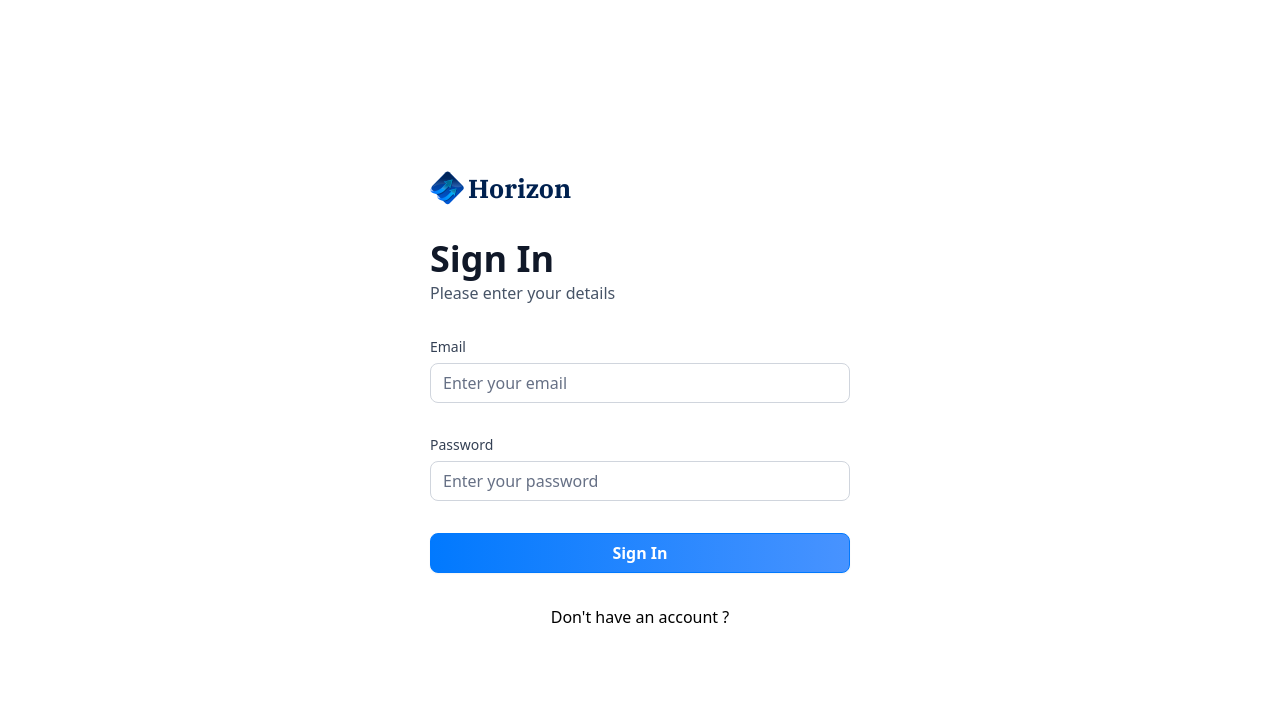
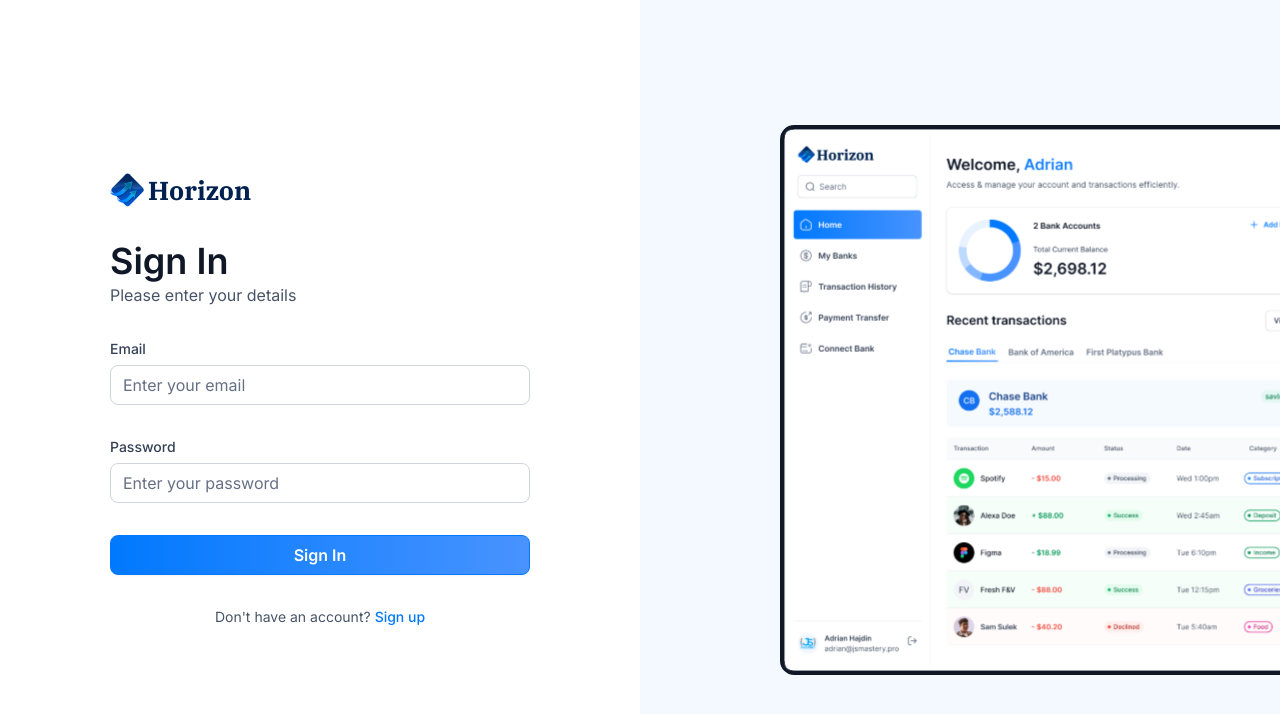
Before and after one commit to israelnojr/horizon, a Next.js app: page /sign-in in a window 1280 px wide. Shown: the top 714 px of the page. Built offline with nearby package versions, Linux system fonts and the light colour scheme; no server answers.

Commit message:
sentry integration

```diff
--- a/app/(auth)/layout.tsx
+++ b/app/(auth)/layout.tsx
@@ -1,11 +1,20 @@
+import Image from "next/image";
 export default function AuthLayout({
     children,
   }: Readonly<{
     children: React.ReactNode;
   }>) {
     return (
-      <main>
+      <main className="flex min-h-screen w-full justify-between font-inter" >
           {children}
+          <div className="auth-asset">
+            <Image
+              src={"/icons/auth-image.svg"}
+              alt="horizon bank"
+              width={500}
+              height={500}
+            />
+          </div>
       </main>
     );
   }
--- /dev/null
+++ b/app/api/sentry-example-api/route.js
@@ -0,0 +1,9 @@
+import { NextResponse } from "next/server";
+
+export const dynamic = "force-dynamic";
+
+// A faulty API route to test Sentry's error monitoring
+export function GET() {
+  throw new Error("Sentry Example API Route Error");
+  return NextResponse.json({ data: "Testing Sentry Error..." });
+}
--- a/components/AuthForm.tsx
+++ b/components/AuthForm.tsx
@@ -132,10 +132,14 @@
                     </form>
                 </Form>
                 <footer className="flex justify-center gap-1">
-                    <p>
-                        {type === 'sign-in' ? (<Link href={"/sign-up"}>Don't have an account ?</Link>) :
-                        <Link href={"/sign-in"}>Already have an account ?</Link>}
+                    <p className="text-14 font-normal text-gray-600">
+                        {type === 'sign-in'
+                        ? "Don't have an account?"
+                        : "Already have an account?"}
                     </p>
+                    <Link href={type === 'sign-in' ? '/sign-up' : '/sign-in'} className="form-link">
+                    {type === 'sign-in' ? 'Sign up' : 'Sign in'}
+                    </Link>
                 </footer>
             </>
         )}
--- a/next.config.mjs
+++ b/next.config.mjs
@@ -1,4 +1,40 @@
+import {withSentryConfig} from '@sentry/nextjs';
 /** @type {import('next').NextConfig} */
 const nextConfig = {};
 
-export default nextConfig;
+export default withSentryConfig(nextConfig, {
+// For all available options, see:
+// https://github.com/getsentry/sentry-webpack-plugin#options
+
+// Suppresses source map uploading logs during build
+silent: true,
+org: "preeis-limited",
+project: "javascript-nextjs",
+}, {
+// For all available options, see:
+// https://docs.sentry.io/platforms/javascript/guides/nextjs/manual-setup/
+
+// Upload a larger set of source maps for prettier stack traces (increases build time)
+widenClientFileUpload: true,
+
+// Transpiles SDK to be compatible with IE11 (increases bundle size)
+transpileClientSDK: true,
+
+// Route browser requests to Sentry through a Next.js rewrite to circumvent ad-blockers.
+// This can increase your server load as well as your hosting bill.
+// Note: Check that the configured route will not match with your Next.js middleware, otherwise reporting of client-
+// side errors will fail.
+tunnelRoute: "/monitoring",
+
+// Hides source maps from generated client bundles
+hideSourceMaps: true,
+
+// Automatically tree-shake Sentry logger statements to reduce bundle size
+disableLogger: true,
+
+// Enables automatic instrumentation of Vercel Cron Monitors.
+// See the following for more information:
+// https://docs.sentry.io/product/crons/
+// https://vercel.com/docs/cron-jobs
+automaticVercelMonitors: true,
+});
--- a/package.json
+++ b/package.json
@@ -13,6 +13,7 @@
     "@radix-ui/react-dialog": "^1.0.5",
     "@radix-ui/react-label": "^2.0.2",
     "@radix-ui/react-slot": "^1.0.2",
+    "@sentry/nextjs": "^7.105.0",
     "axios": "^1.6.8",
     "chart.js": "^4.4.2",
     "class-variance-authority": "^0.7.0",
```
Also changed, not shown: sentry.client.config.ts (added, +30 -0 lines), sentry.edge.config.ts (added, +16 -0 lines), sentry.server.config.ts (added, +19 -0 lines), 2 other files (tests, documents, lock files or other folders).
